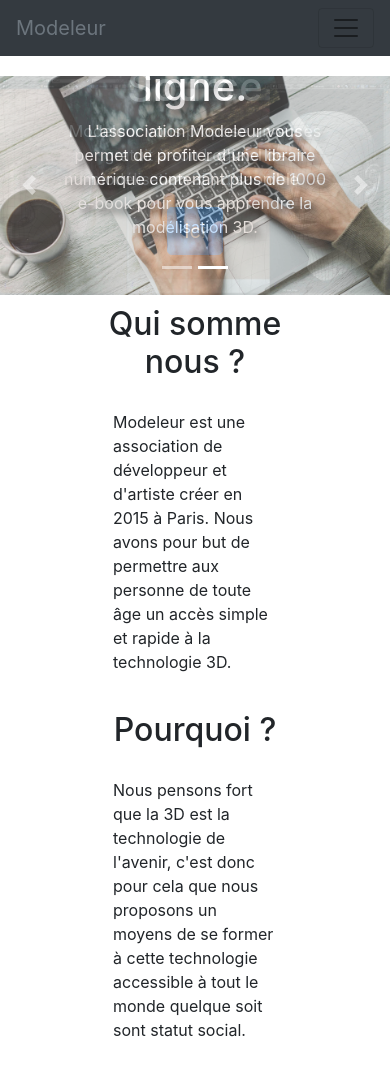
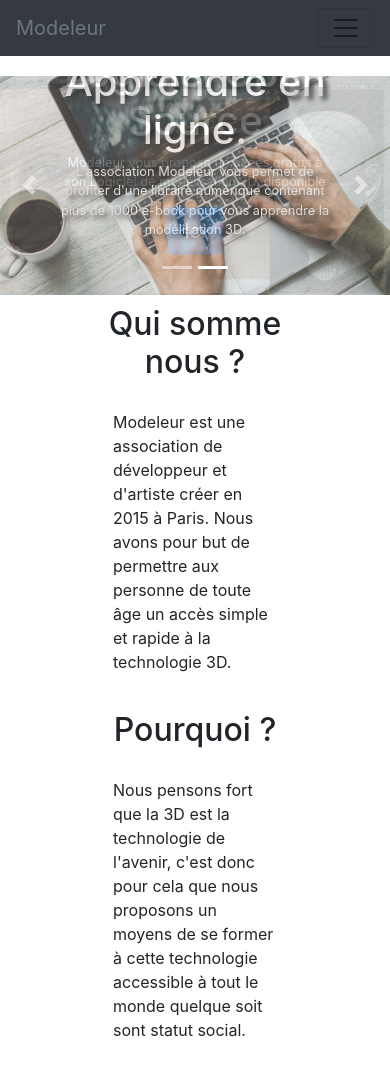
Before and after one commit to yaslack/site-web-statique-html-Css-Bootstrap, a plain HTML site: page index.html in a window 390 px wide. Shown: the top 1065 px of the page. Drawn offline with nearby package versions, Linux system fonts and the light colour scheme.

Commit message:
fix caroussel caption size on mobile

```diff
--- a/styles.css
+++ b/styles.css
@@ -13,6 +13,13 @@ body, row{
 
 .carousel-caption{
     text-shadow: black 0.3em 0.3em 0.4em;
+    text-align: center;
+}
+@media (max-width: 1000px) {
+    .carousel-caption{
+        font-size: 80%;
+    }
+
 }
 
 @media (min-width: 1000px) {
```
